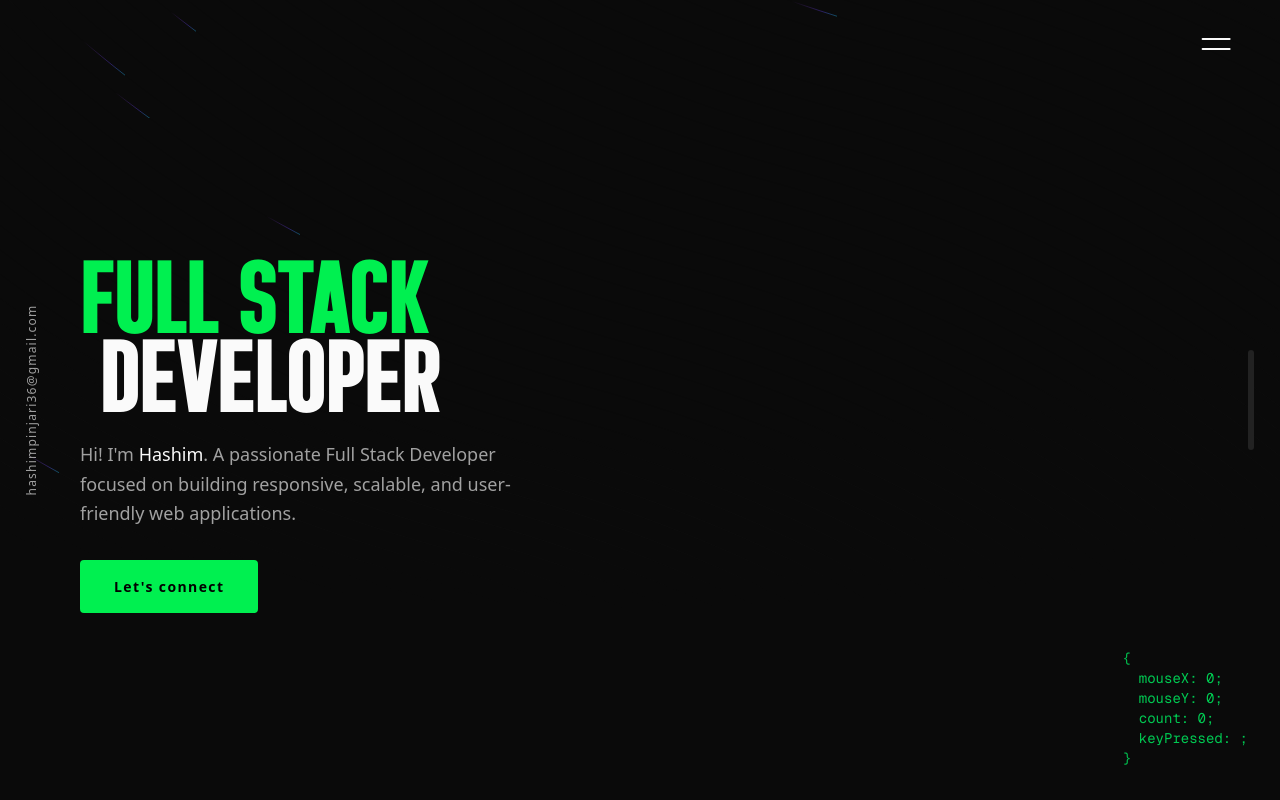
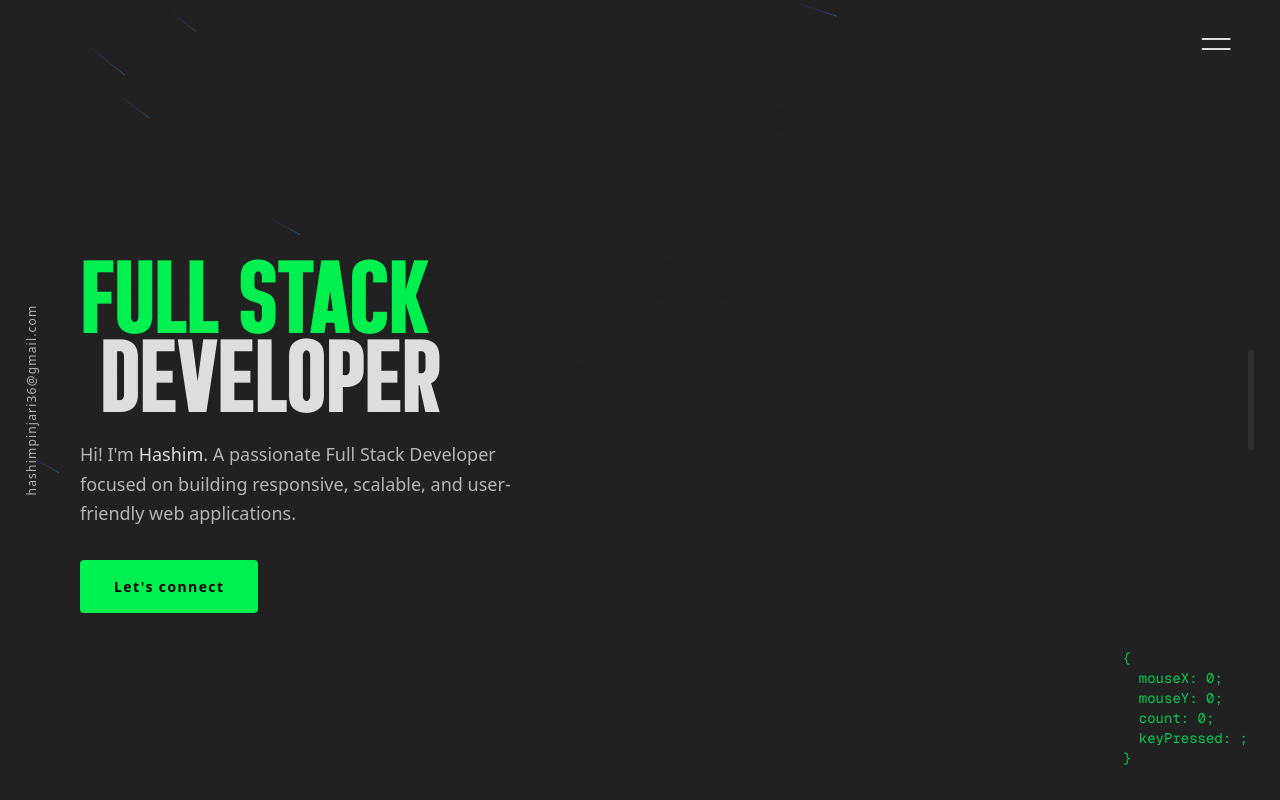
Before and after one commit to code-with-hashimm/hashim-portfolio, a Next.js app: page / in a window 1280 px wide. Shown: the top 800 px of the page. Built offline with nearby package versions, Linux system fonts and the light colour scheme.

Commit message:
update Color schema

```diff
--- a/src/app/globals.css
+++ b/src/app/globals.css
@@ -130,38 +130,39 @@
 }
 
 .dark {
-  --background: oklch(0.145 0 0);
-  --foreground: oklch(0.985 0 0);
-  --card: oklch(0.205 0 0);
-  --card-foreground: oklch(0.985 0 0);
-  --popover: oklch(0.205 0 0);
-  --popover-foreground: oklch(0.985 0 0);
-  --primary: oklch(0.922 0 0);
-  --primary-foreground: oklch(0.205 0 0);
-  --secondary: oklch(0.269 0 0);
-  --secondary-foreground: oklch(0.985 0 0);
-  --muted: oklch(0.269 0 0);
-  --muted-foreground: oklch(0.708 0 0);
-  --accent: oklch(0.269 0 0);
-  --accent-foreground: oklch(0.985 0 0);
+  /* Reference colors: soft white (87% lightness) instead of pure white */
+  --background: hsl(0 0% 13%);
+  --foreground: hsl(0 0% 87%);
+  --card: hsl(0 0% 15%);
+  --card-foreground: hsl(0 0% 87%);
+  --popover: hsl(0 0% 15%);
+  --popover-foreground: hsl(0 0% 87%);
+  --primary: hsl(140 100% 47%);
+  --primary-foreground: hsl(0 0% 13%);
+  --secondary: hsl(193 100% 47%);
+  --secondary-foreground: hsl(0 0% 13%);
+  --muted: hsl(0 0% 15%);
+  --muted-foreground: hsl(0 0% 71%);
+  --accent: hsl(0 0% 15%);
+  --accent-foreground: hsl(0 0% 87%);
   --destructive: oklch(0.704 0.191 22.216);
-  --border: oklch(1 0 0 / 10%);
-  --input: oklch(1 0 0 / 15%);
-  --ring: oklch(0.556 0 0);
+  --border: hsl(0 0% 24%);
+  --input: hsl(0 0% 15%);
+  --ring: hsl(0 0% 83%);
   --chart-1: oklch(0.488 0.243 264.376);
   --chart-2: oklch(0.696 0.17 162.48);
   --chart-3: oklch(0.769 0.188 70.08);
   --chart-4: oklch(0.627 0.265 303.9);
   --chart-5: oklch(0.645 0.246 16.439);
-  --sidebar: oklch(0.205 0 0);
-  --sidebar-foreground: oklch(0.985 0 0);
+  --sidebar: hsl(0 0% 15%);
+  --sidebar-foreground: hsl(0 0% 87%);
   --sidebar-primary: oklch(0.488 0.243 264.376);
-  --sidebar-primary-foreground: oklch(0.985 0 0);
-  --sidebar-accent: oklch(0.269 0 0);
-  --sidebar-accent-foreground: oklch(0.985 0 0);
-  --sidebar-border: oklch(1 0 0 / 10%);
-  --sidebar-ring: oklch(0.556 0 0);
-  --background-light: oklch(0.25 0 0);
+  --sidebar-primary-foreground: hsl(0 0% 87%);
+  --sidebar-accent: hsl(0 0% 19%);
+  --sidebar-accent-foreground: hsl(0 0% 87%);
+  --sidebar-border: hsl(0 0% 24%);
+  --sidebar-ring: hsl(0 0% 56%);
+  --background-light: hsl(0 0% 19%);
 }
 
 @layer base {
```
